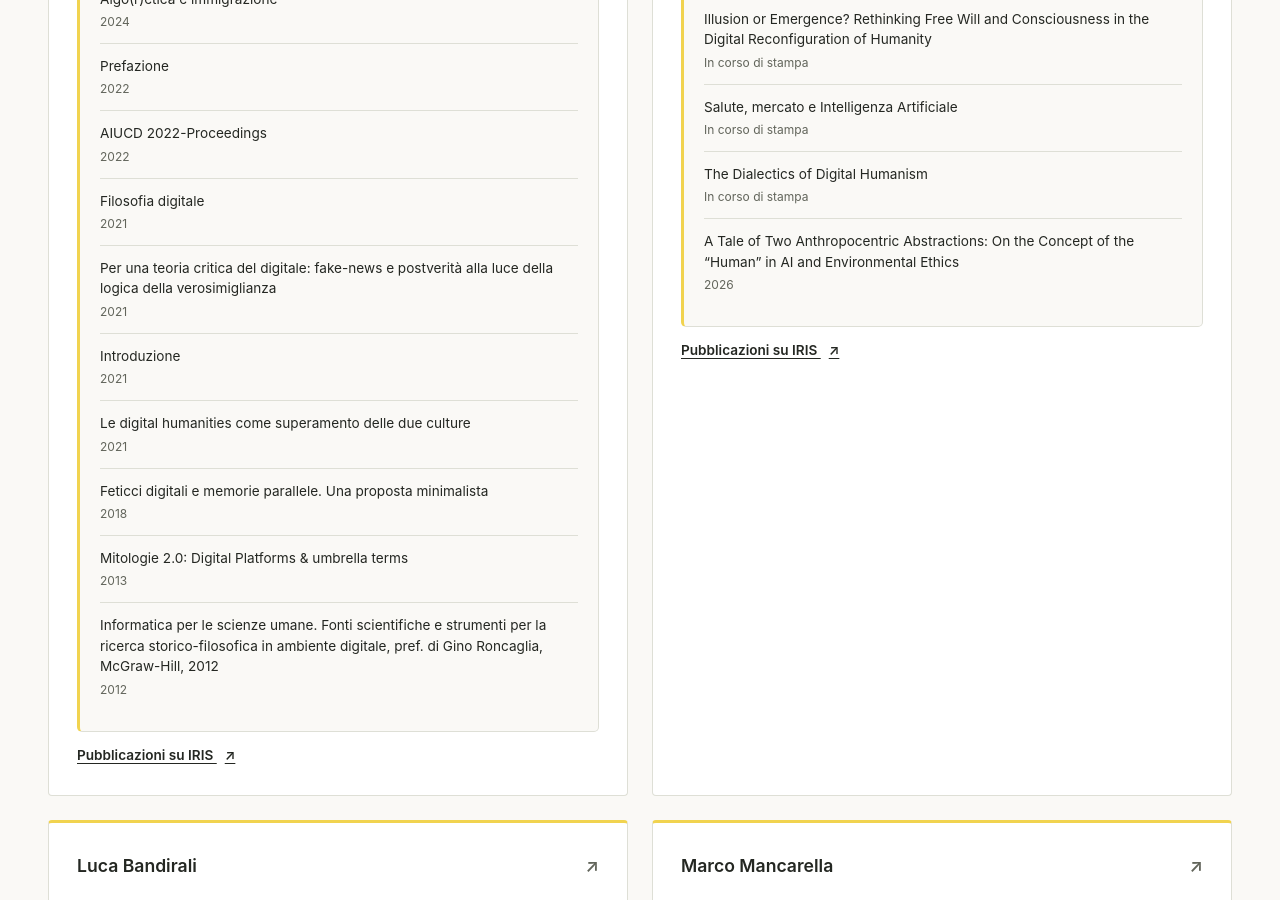
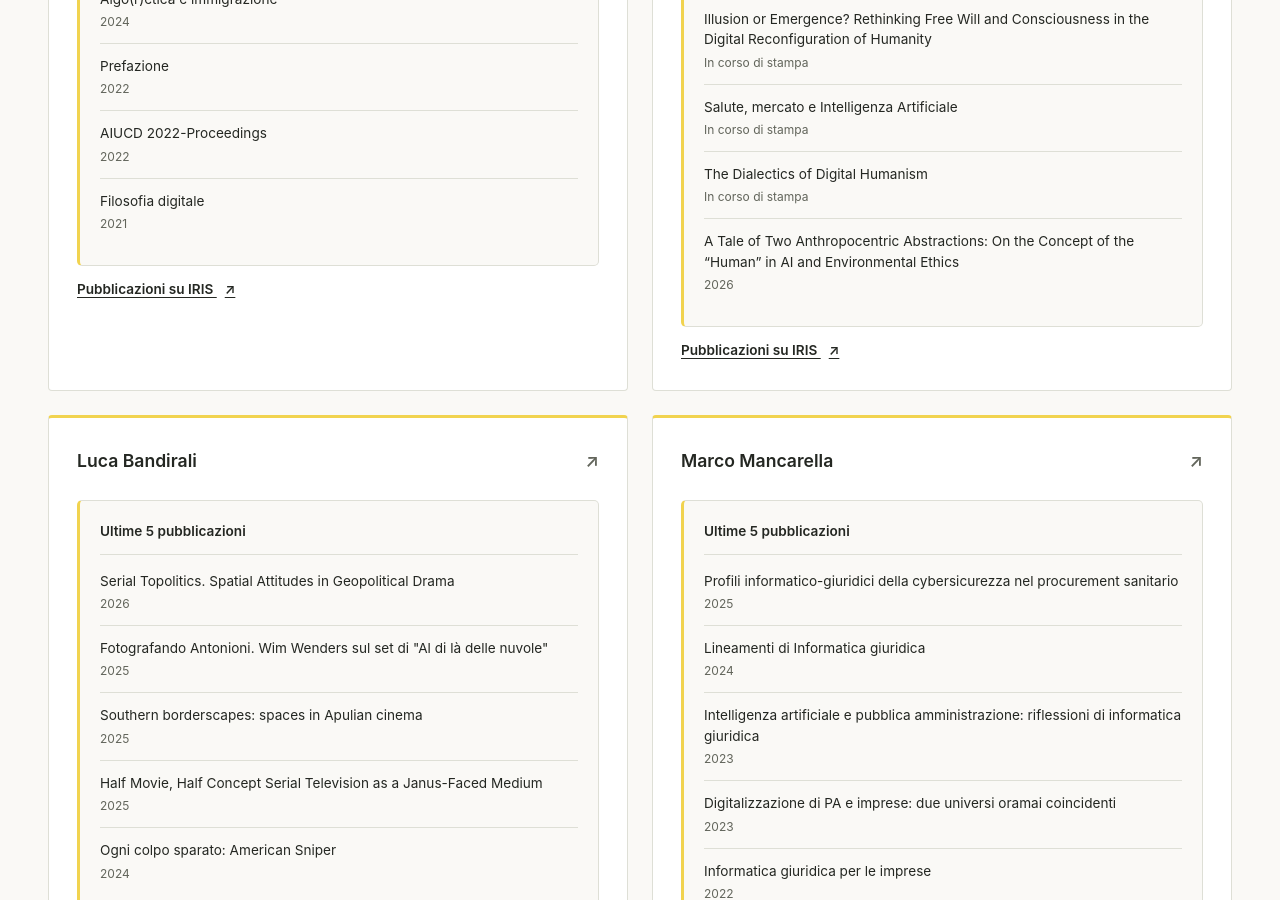
Before and after one commit to centrodh-unisalento/centrodh-unisalento.github.io, a Jekyll site: the page built from persone.html, in a window 1280 px wide and 900 px high, scrolled down 2823 px. Built offline with Jekyll 4.4.1, drawn with Linux system fonts in a browser that asks for light colours.

Commit message:
Limit Ciraci thematic publications to five
Co-authored-by: Copilot <223556219+Copilot@users.noreply.github.com>

```diff
--- a/_data/pubblicazioni.json
+++ b/_data/pubblicazioni.json
@@ -32,36 +32,6 @@
         "title": "Filosofia digitale",
         "date_label": "2021",
         "url": "https://iris.unisalento.it/handle/11587/462697"
-      },
-      {
-        "title": "Per una teoria critica del digitale: fake-news e postverità alla luce della logica della verosimiglianza",
-        "date_label": "2021",
-        "url": "https://iris.unisalento.it/handle/11587/462695"
-      },
-      {
-        "title": "Introduzione",
-        "date_label": "2021",
-        "url": "https://iris.unisalento.it/handle/11587/462696"
-      },
-      {
-        "title": "Le digital humanities come superamento delle due culture",
-        "date_label": "2021",
-        "url": "https://iris.unisalento.it/handle/11587/464255"
-      },
-      {
-        "title": "Feticci digitali e memorie parallele. Una proposta minimalista",
-        "date_label": "2018",
-        "url": "https://iris.unisalento.it/handle/11587/425861"
-      },
-      {
-        "title": "Mitologie 2.0: Digital Platforms & umbrella terms",
-        "date_label": "2013",
-        "url": "https://iris.unisalento.it/handle/11587/535369"
-      },
-      {
-        "title": "Informatica per le scienze umane. Fonti scientifiche e strumenti per la ricerca storico-filosofica in ambiente digitale, pref. di Gino Roncaglia, McGraw-Hill, 2012",
-        "date_label": "2012",
-        "url": "https://iris.unisalento.it/handle/11587/512677"
       }
     ],
     "rp03477": [
--- a/_includes/pubblicazioni-iris.html
+++ b/_includes/pubblicazioni-iris.html
@@ -1,9 +1,7 @@
 {% capture iris_url %}https://iris.unisalento.it/browse?type=author&sort_by=2&order=DESC&rpp=20&etal=-1&authority={{ include.person.iris_authority | uri_escape }}&starts_with=&offset=0{% endcapture %}
 {% assign publications = site.data.pubblicazioni.authors[include.person.iris_authority] %}
 {% assign selection = site.data.pubblicazioni.selections[include.person.iris_authority] %}
-{% unless selection %}
-  {% assign publications = publications | slice: 0, 5 %}
-{% endunless %}
+{% assign publications = publications | slice: 0, 5 %}
 <div class="publications-preview">
   <h4 class="publications-heading">{{ selection.heading | default: "Ultime 5 pubblicazioni" | escape }} <span class="visually-hidden">di {{ include.person.name | escape }}</span></h4>
   {% if publications and publications.size > 0 %}
```
Also changed, not shown: README.md.
